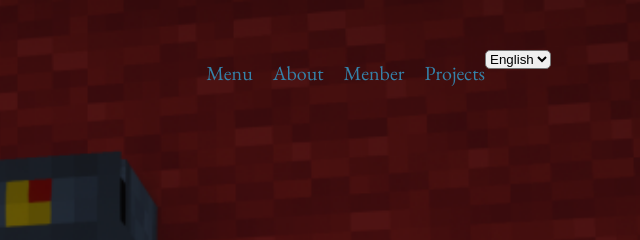
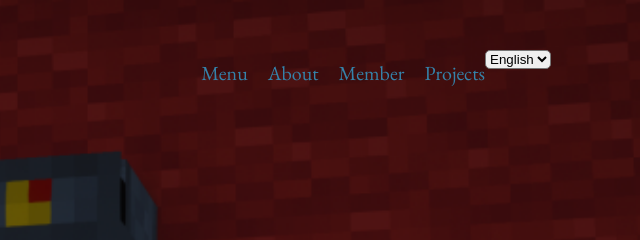
Before and after one commit to Cpp-raider/web-site, a plain HTML site: page en/projects/index.html in a window 1280 px wide. Shown: the top 240 px of the page, 579-1219 px from the left. Drawn offline with nearby package versions, Linux system fonts and the light colour scheme.

Commit message:
Update index.html

```diff
--- a/en/projects/index.html
+++ b/en/projects/index.html
@@ -32,7 +32,7 @@
                 <ul>
                     <li><a href="../index.html">Menu</a></li>
                     <li><a href="../about.html">About</a></li>
-                    <li><a href="../menbers.html">Menber</a></li>
+                    <li><a href="../member.html">Member</a></li>
                     <li><a href="./index.html">Projects</a></li>
                 </ul>
             </nav>
```
